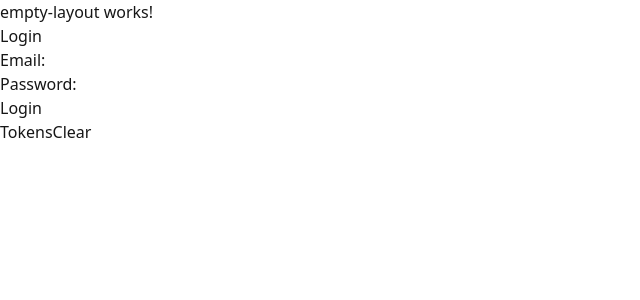
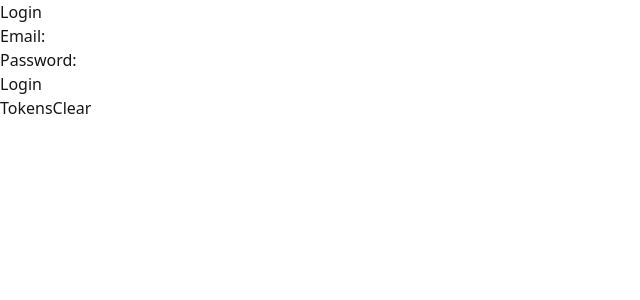
Before and after one commit to abdur1547/rupeerally-web, an Angular app: page /login in a window 1280 px wide. Shown: the top 300 px of the page, without its empty margins (0-640 px from the left). Built offline with nearby package versions, Linux system fonts and the light colour scheme.

Commit message:
removed testing text

```diff
--- a/src/app/layouts/empty-layout/empty-layout.component.html
+++ b/src/app/layouts/empty-layout/empty-layout.component.html
@@ -1,2 +1 @@
-<p>empty-layout works!</p>
 <router-outlet />
```
